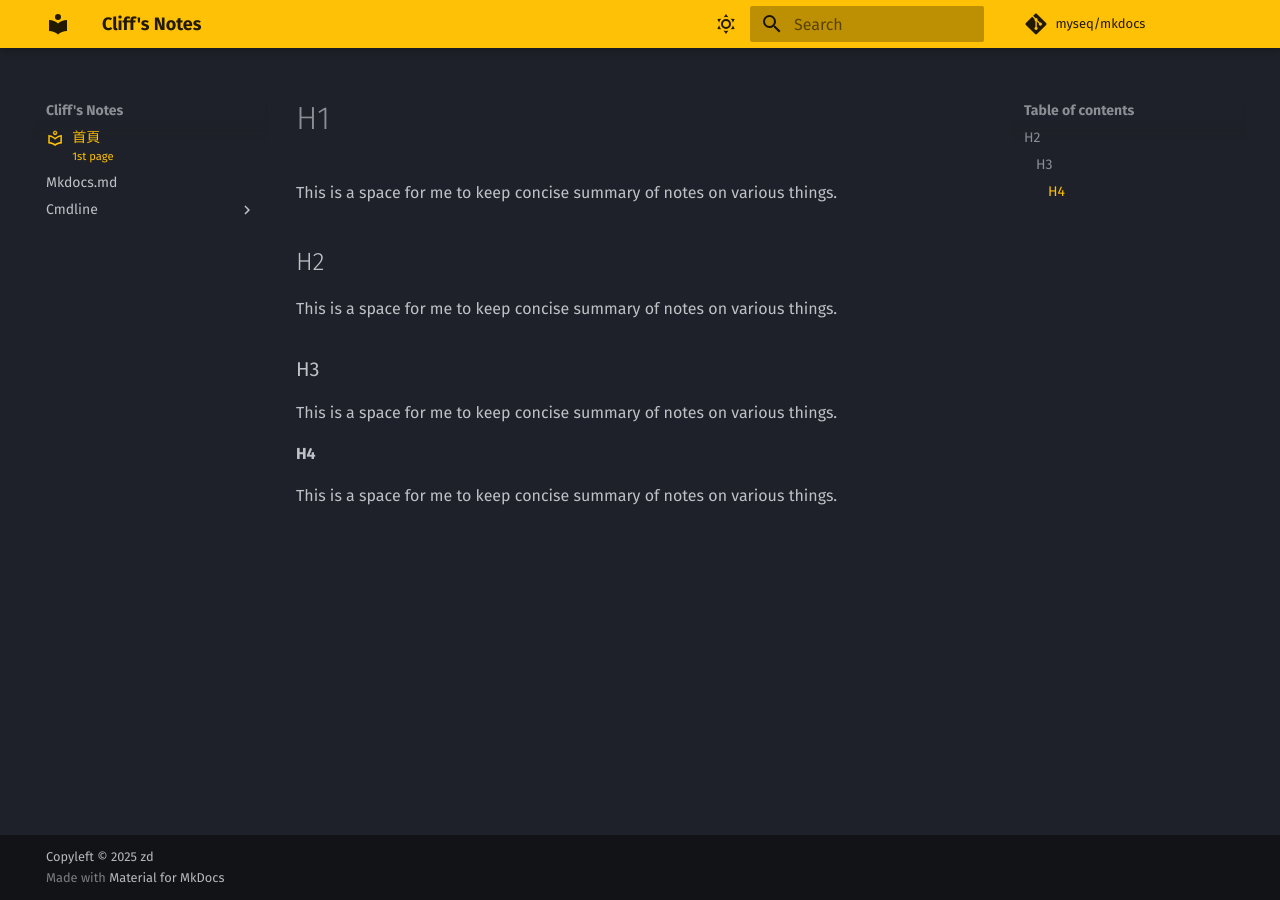
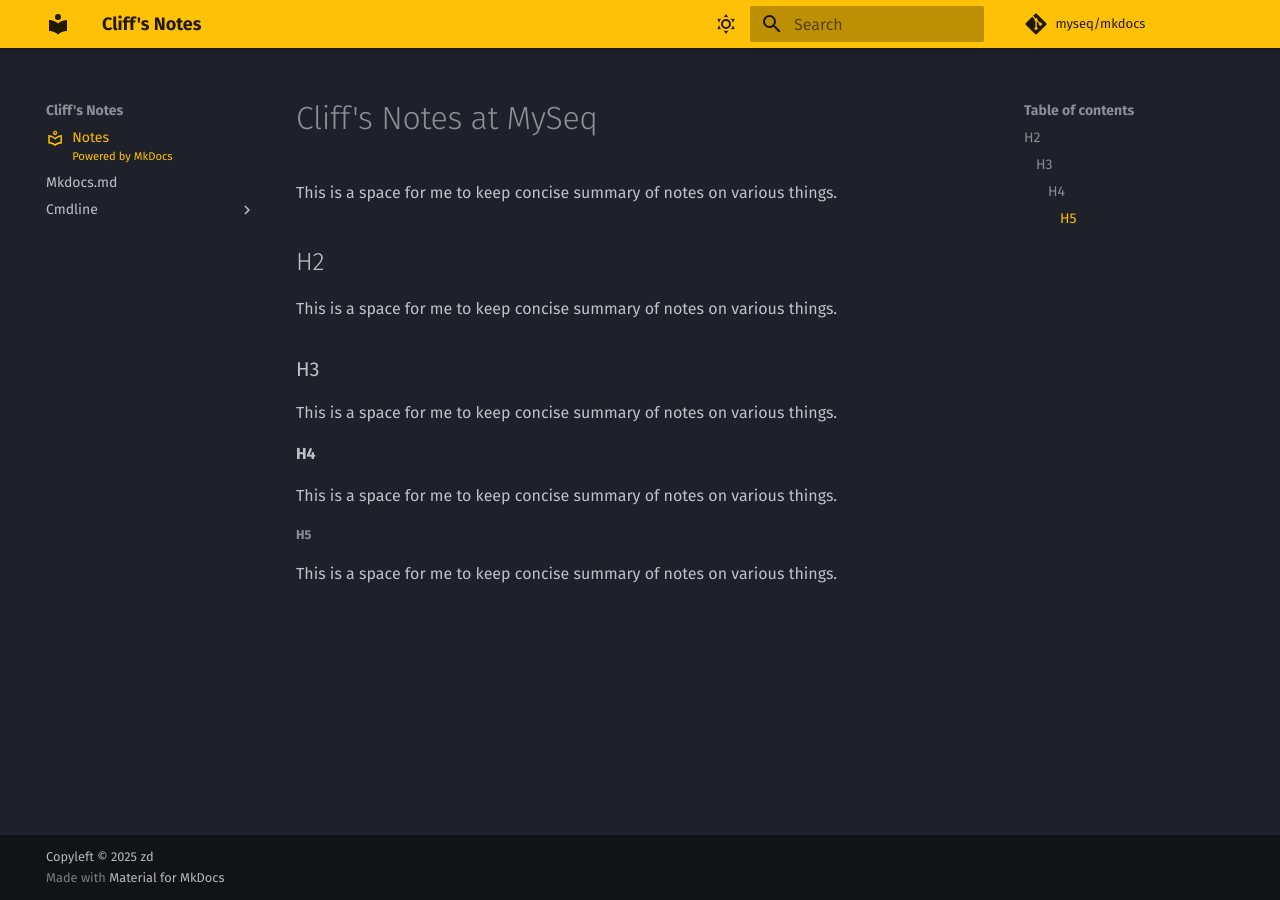
Before and after one commit to myseq/mkdocs, an MkDocs documentation site: the page built from docs/index.md, in a window 1280 px wide. Built offline with MkDocs 1.6.1 and Material for MkDocs 9.7.7, drawn with Linux system fonts in a browser that asks for light colours; comment, search, counter and statistics services are not loaded.

Commit message:
update index

```diff
--- a/docs/index.md
+++ b/docs/index.md
@@ -1,13 +1,12 @@
 ---
 icon: material/library-outline
-title: 首頁
-subtitle: 1st page
+title: Notes
+subtitle: Powered by MkDocs
 ---
 
-# H1
+# Cliff's Notes at MySeq
 
 This is a space for me to keep concise summary of notes on various things.
-
 
 ## H2
 
@@ -21,3 +20,8 @@ This is a space for me to keep concise summary of notes on various things.
 #### H4
 
 This is a space for me to keep concise summary of notes on various things.
+
+
+##### H5
+
+This is a space for me to keep concise summary of notes on various things.
```
